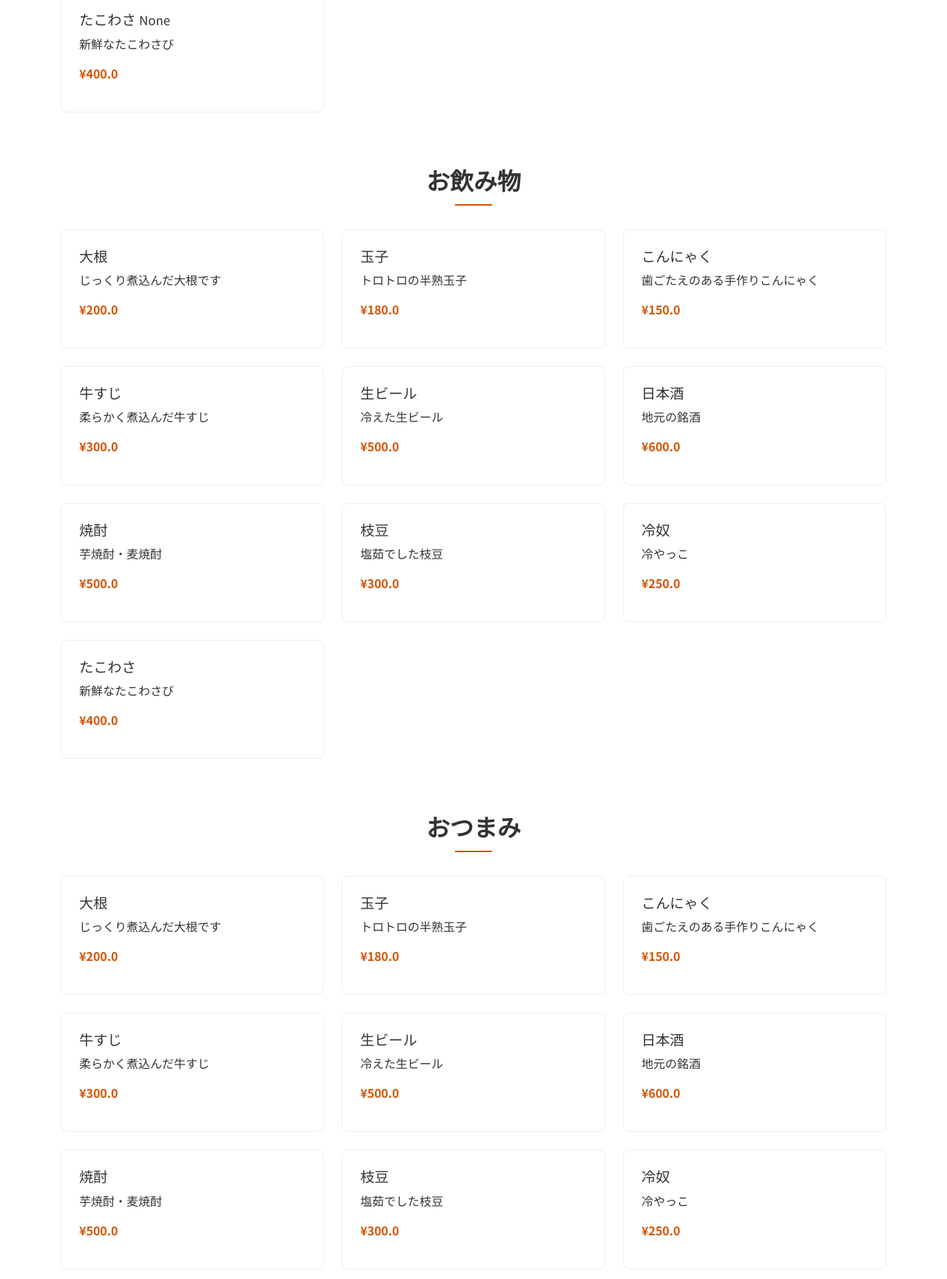
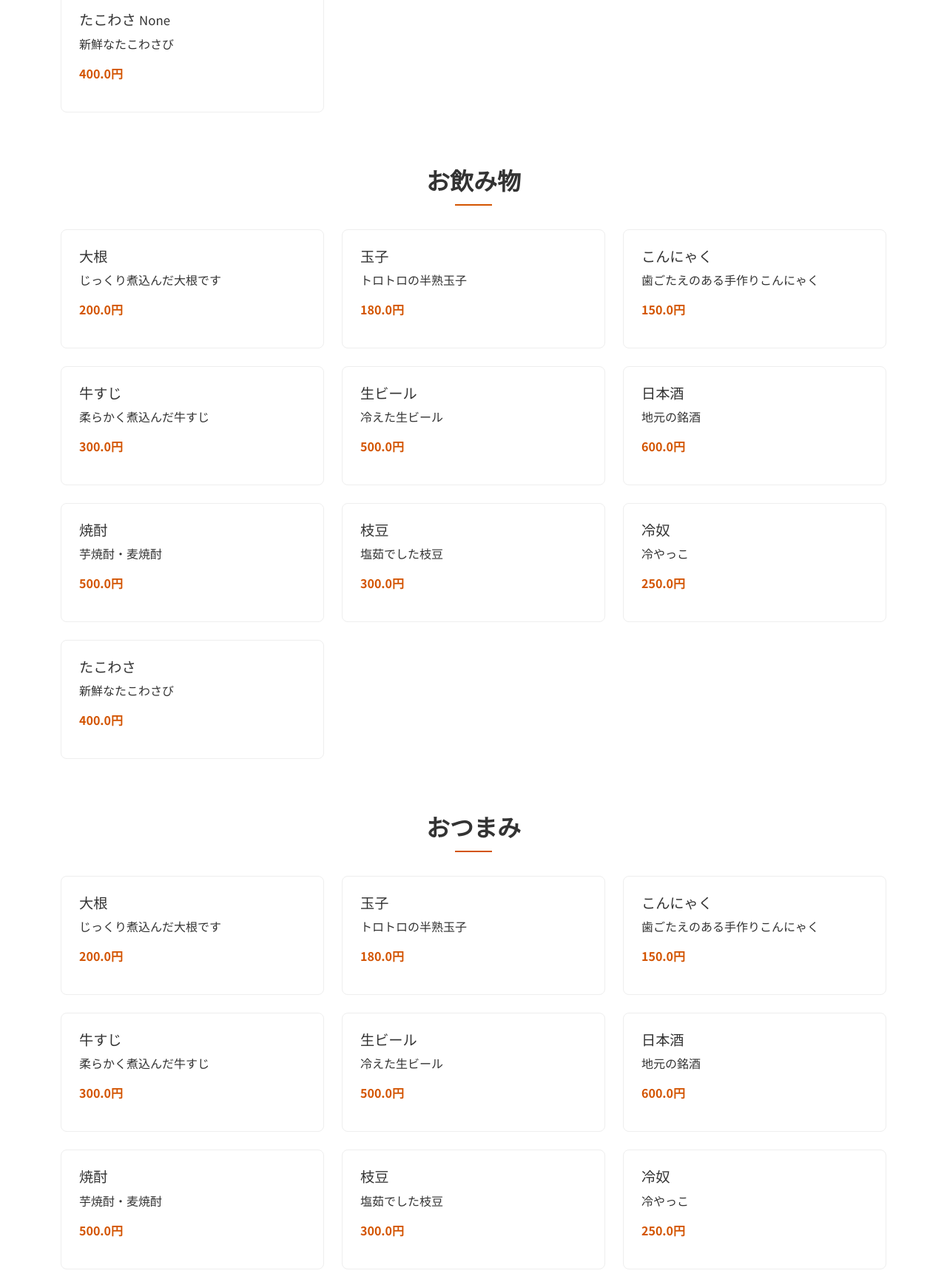
Before and after one commit to shotarok-xx/daihachi, a Flask app: template templates/menu.html in a window 1280 px wide. Shown: the part 1621-3350 px from the top of the page at 74% size. Run offline with Flask 3, Linux system fonts and the light colour scheme; the template is opened without the code that fills it: values that come from a table or form of the project are taken from there, others are empty; data comes from the database, SQL or seed files in the repository.

Commit message:
Agent query: メニューの価格表記が「円」に統一され、おすすめメニューのフォントサイズは適切になりましたか？
Update price display to use Japanese Yen symbol (円).

Screenshot: https://storage.googleapis.com/screenshot-production-us-central1/b5b41d46-52fd-438d-9fff-679394ed4de6/e4701d54-e865-4511-89a6-01a954859aff.jpg

```diff
--- a/static/css/style.css
+++ b/static/css/style.css
@@ -175,6 +175,7 @@
 
 .social-feed-section .card-title {
     color: #d35400;
+    font-size: 1.2rem; /* Changed font size here */
     margin-bottom: 1.5rem;
 }
 
--- a/templates/home.html
+++ b/templates/home.html
@@ -21,7 +21,7 @@
                     <div class="card-body">
                         <h5 class="card-title">{{ item.name }}</h5>
                         <p class="card-text">{{ item.description }}</p>
-                        <p class="price">¥{{ item.price }}</p>
+                        <p class="price">{{ item.price }}円</p>
                     </div>
                 </div>
             </div>
--- a/templates/menu.html
+++ b/templates/menu.html
@@ -17,7 +17,7 @@
                     <img src="{{ url_for('static', filename='images/oden.jpg') }}" class="img-fluid mb-3 rounded" alt="{{ item.name }}">
                     <h3>{{ item.name }} <small>{{ item.name_jp }}</small></h3>
                     <p class="description">{{ item.description }}</p>
-                    <p class="price">¥{{ item.price }}</p>
+                    <p class="price">{{ item.price }}円</p>
                     {% if item.allergens %}
                     <p class="allergens"><small>アレルギー: {{ item.allergens }}</small></p>
                     {% endif %}
@@ -33,7 +33,7 @@
                 <div class="menu-item">
                     <h3>{{ item.name }}</h3>
                     <p class="description">{{ item.description }}</p>
-                    <p class="price">¥{{ item.price }}</p>
+                    <p class="price">{{ item.price }}円</p>
                 </div>
             </div>
             {% endfor %}
@@ -46,7 +46,7 @@
                 <div class="menu-item">
                     <h3>{{ item.name }}</h3>
                     <p class="description">{{ item.description }}</p>
-                    <p class="price">¥{{ item.price }}</p>
+                    <p class="price">{{ item.price }}円</p>
                 </div>
             </div>
             {% endfor %}
```
